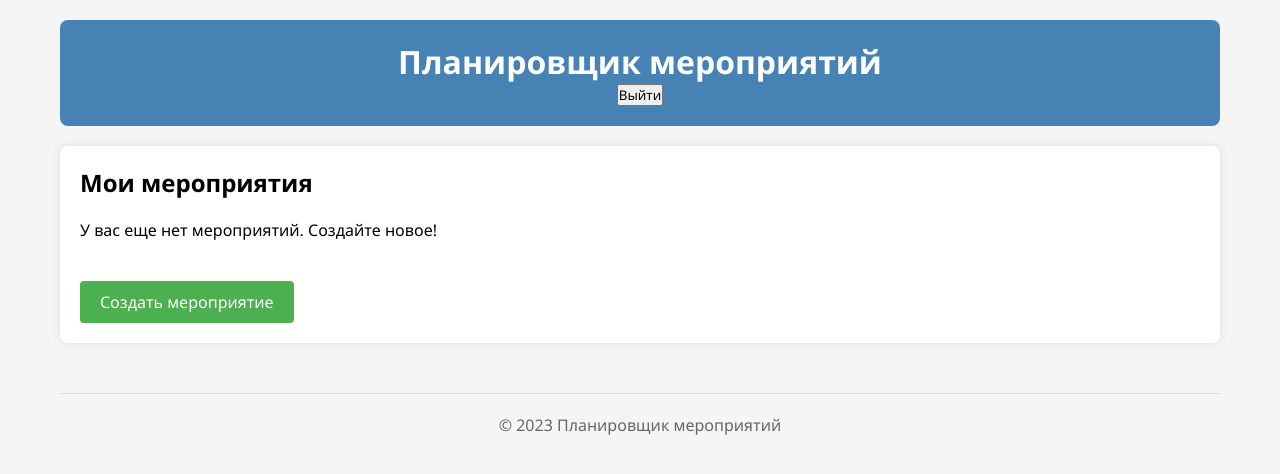
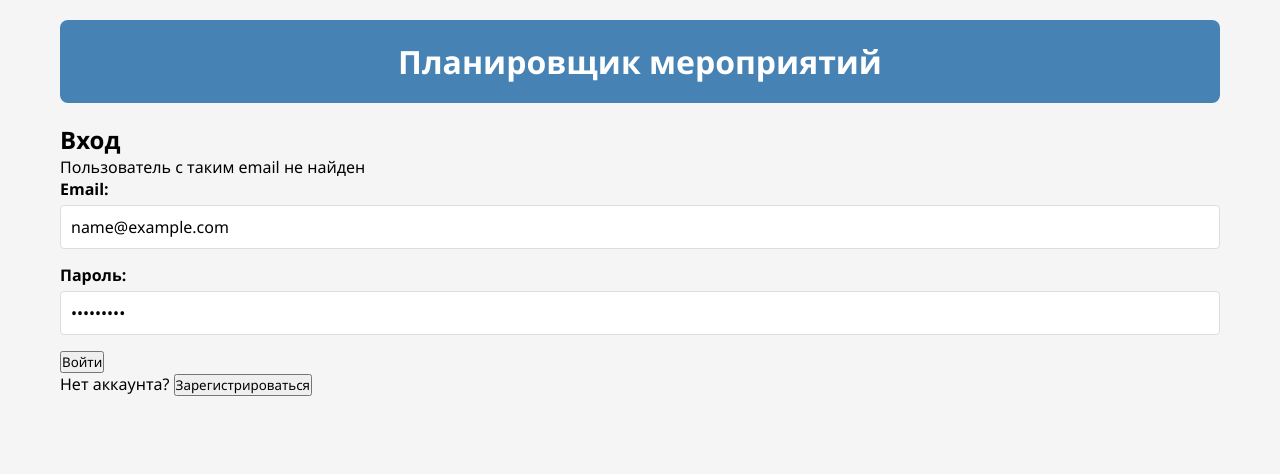
Before and after one commit to nursekak/event-planner, a React (Vite) app in the folder front/: page / in a window 1280 px wide. Both pictures are taken after typing "name@example.com", "Sample123" into the empty fields and a click on the button "Войти". Shown: the top 474 px of the page. Built offline with nearby package versions, Linux system fonts and the light colour scheme.

Commit message:
Update SignIn.jsx
Добавление имени, телефона, валидация имейла, проверка пароля

```diff
--- a/front/src/SignIn.jsx
+++ b/front/src/SignIn.jsx
@@ -1,24 +1,72 @@
 import { useState } from 'react';
 
 export default function SignIn({ onSignIn, onSwitchToSignUp }) {
-    const [email, setEmail] = useState('');
-    const [password, setPassword] = useState('');
+    const [formData, setFormData] = useState({
+        email: '',
+        password: ''
+    });
+    const [error, setError] = useState('');
+
+    const validateEmail = (email) => {
+        return email.match(/^[^\s@]+@[^\s@]+\.[^\s@]+$/);
+    };
 
     const handleSubmit = (e) => {
         e.preventDefault();
-        onSignIn(email, password);
+        setError('');
+
+        // Валидация email
+        if (!validateEmail(formData.email)) {
+            setError('Введите корректный email');
+            return;
+        }
+
+        // Проверка минимальной длины пароля
+        if (formData.password.length < 6) {
+            setError('Пароль должен содержать минимум 6 символов');
+            return;
+        }
+
+        // Получаем сохраненные данные пользователя
+        const savedUsers = JSON.parse(localStorage.getItem('users') || '[]');
+        const user = savedUsers.find(u => u.email === formData.email);
+
+        if (!user) {
+            setError('Пользователь с таким email не найден');
+            return;
+        }
+
+        if (user.password !== formData.password) {
+            setError('Неверный пароль');
+            return;
+        }
+
+        // Если все проверки пройдены, вызываем функцию входа
+        onSignIn(formData.email, formData.password);
+    };
+
+    const handleChange = (e) => {
+        const { name, value } = e.target;
+        setFormData(prev => ({
+            ...prev,
+            [name]: value
+        }));
+        setError('');
     };
 
     return (
         <div className="auth-form">
             <h2>Вход</h2>
+            {error && <div className="error-message">{error}</div>}
             <form onSubmit={handleSubmit}>
                 <div className="form-group">
                     <label>Email:</label>
                     <input
                         type="email"
-                        value={email}
-                        onChange={(e) => setEmail(e.target.value)}
+                        name="email"
+                        value={formData.email}
+                        onChange={handleChange}
+                        placeholder="example@mail.com"
                         required
                     />
                 </div>
@@ -26,9 +74,12 @@ export default function SignIn({ onSignIn, onSwitchToSignUp }) {
                     <label>Пароль:</label>
                     <input
                         type="password"
-                        value={password}
-                        onChange={(e) => setPassword(e.target.value)}
+                        name="password"
+                        value={formData.password}
+                        onChange={handleChange}
+                        placeholder="Минимум 6 символов"
                         required
+                        minLength="6"
                     />
                 </div>
                 <button type="submit">Войти</button>
```
